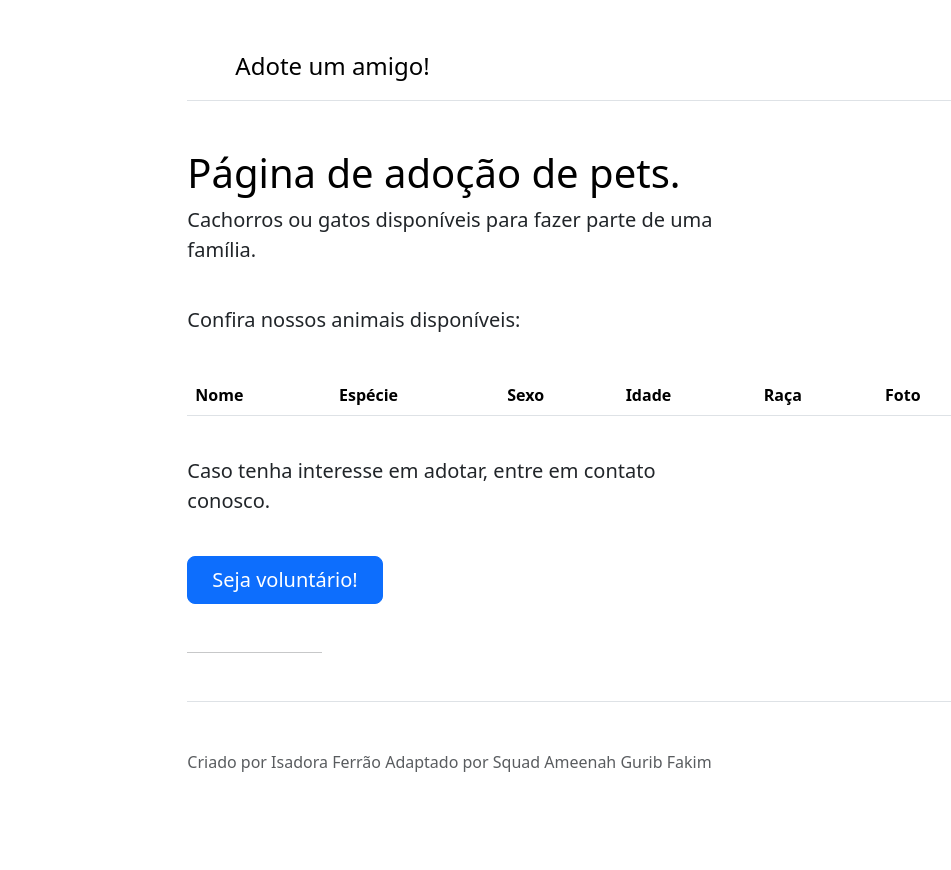
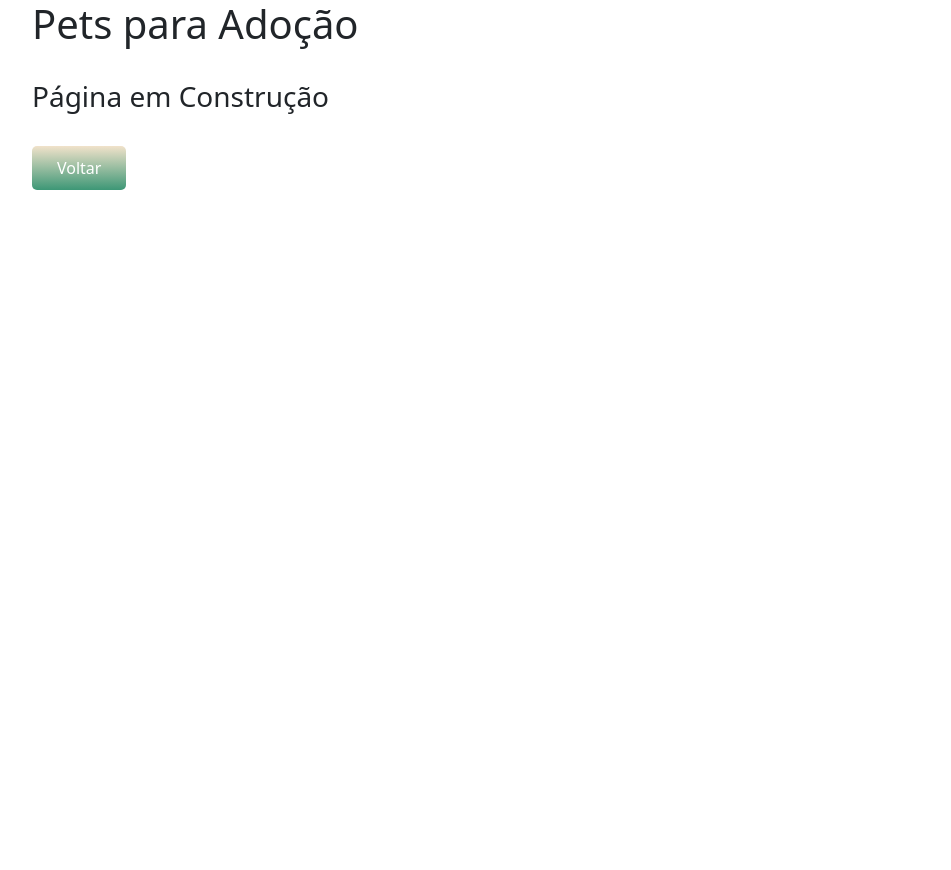
Before and after one commit to apbadaro/ProjetoFinal_SquadAmeenahGuribFakim, a Django app: page / in a window 1280 px wide. Shown: the whole page, without its empty margins (50-1001 px from the left). After the commit the page ends 190 px from the top, so only its background shows below. Run offline with Django 5.2, Linux system fonts and the light colour scheme; lists and menus that the app fills with data are empty; some libraries are stand-ins or nearby versions.

Commit message:
Inclusão página inicial

```diff
--- a/pagina_inicial/templates/inicio.html
+++ b/pagina_inicial/templates/inicio.html
@@ -1,178 +1,37 @@
-<!doctype html>
-<html lang="en" data-bs-theme="auto">
+<!DOCTYPE html>
+<html lang="pt-br">
+<head>
+    <meta charset="UTF-8">
+    <meta name="viewport" content="width=device-width, initial-scale=1.0">
+    <link rel="stylesheet" href="../statics/css/style.css">
+<!--! Falta link do BootStrap -->
+    <link href="https://cdn.jsdelivr.net/npm/bootstrap@5.3.3/dist/css/bootstrap.min.css" rel="stylesheet" integrity="sha384-QWTKZyjpPEjISv5WaRU9OFeRpok6YctnYmDr5pNlyT2bRjXh0JMhjY6hW+ALEwIH" crossorigin="anonymous">
+    <!-- <link href="link bootstrap"> -->
 
-  <head>
-    <script src="../assets/js/color-modes.js"></script>
-    <meta charset="utf-8">
-    <meta name="viewport" content="width=device-width, initial-scale=1">
-    <meta name="description" content="">
-    <meta name="author" content="Mark Otto, Jacob Thornton, and Bootstrap contributors">
-    <meta name="generator" content="Hugo 0.111.3">
-    <title>Cursos online</title>
-    <link rel="canonical" href="https://getbootstrap.com/docs/5.3/examples/starter-template/">
+    <title>Pets para Adoção</title>
+</head>
+<body>
+<!-- Retirei o Nav Menu e coloquei a parte no nav.html -->
 
-    <style>
-      .bd-placeholder-img {
-        font-size: 1.125rem;
-        text-anchor: middle;
-        -webkit-user-select: none;
-        -moz-user-select: none;
-        user-select: none;
-      }
+    <main class="container">
+        <h1>Pets para Adoção</h1>
 
-      @media (min-width: 768px) {
-        .bd-placeholder-img-lg {
-          font-size: 3.5rem;
-        }
-      }
 
-      .b-example-divider {
-        width: 100%;
-        height: 3rem;
-        background-color: rgba(0, 0, 0, .1);
-        border: solid rgba(0, 0, 0, .15);
-        border-width: 1px 0;
-        box-shadow: inset 0 .5em 1.5em rgba(0, 0, 0, .1), inset 0 .125em .5em rgba(0, 0, 0, .15);
-      }
 
-      .b-example-vr {
-        flex-shrink: 0;
-        width: 1.5rem;
-        height: 100vh;
-      }
+        <div class="pagina-construcao">
+            <br>
+            <h3>Página em Construção</h3>
+            <br>
+            <a href="index.html"><button class="btn-gradiente">Voltar</button></a>
+        </div>
+    </main>
+    <!-- <script src="link para Bootstrap js"></script> -->
+    <script src="https://cdn.jsdelivr.net/npm/bootstrap@5.3.3/dist/js/bootstrap.bundle.min.js" integrity="sha384-YvpcrYf0tY3lHB60NNkmXc5s9fDVZLESaAA55NDzOxhy9GkcIdslK1eN7N6jIeHz" crossorigin="anonymous"></script>
+</body>
+</html>
 
-      .bi {
-        vertical-align: -.125em;
-        fill: currentColor;
-      }
+        <!-- Lista com 6 pets por página -->
 
-      .nav-scroller {
-        position: relative;
-        z-index: 2;
-        height: 2.75rem;
-        overflow-y: hidden;
-      }
-
-      .nav-scroller .nav {
-        display: flex;
-        flex-wrap: nowrap;
-        padding-bottom: 1rem;
-        margin-top: -1px;
-        overflow-x: auto;
-        text-align: center;
-        white-space: nowrap;
-        -webkit-overflow-scrolling: touch;
-      }
-
-      .btn-bd-primary {
-        --bd-violet-bg: #712cf9;
-        --bd-violet-rgb: 112.520718, 44.062154, 249.437846;
-
-        --bs-btn-font-weight: 600;
-        --bs-btn-color: var(--bs-white);
-        --bs-btn-bg: var(--bd-violet-bg);
-        --bs-btn-border-color: var(--bd-violet-bg);
-        --bs-btn-hover-color: var(--bs-white);
-        --bs-btn-hover-bg: #6528e0;
-        --bs-btn-hover-border-color: #6528e0;
-        --bs-btn-focus-shadow-rgb: var(--bd-violet-rgb);
-        --bs-btn-active-color: var(--bs-btn-hover-color);
-        --bs-btn-active-bg: #5a23c8;
-        --bs-btn-active-border-color: #5a23c8;
-      }
-
-      .bd-mode-toggle {
-        z-index: 1500;
-      }
-    </style>
-        <link href="/static/starter-template.css" rel="stylesheet">
-        <link href="/static/bootstrap.min.css" rel="stylesheet">
-
-  </head>
-
-  <body>
-    <svg xmlns="http://www.w3.org/2000/svg" style="display: none;">
-      <symbol id="check2" viewBox="0 0 16 16">
-        <path d="M13.854 3.646a.5.5 0 0 1 0 .708l-7 7a.5.5 0 0 1-.708 0l-3.5-3.5a.5.5 0 1 1 .708-.708L6.5 10.293l6.646-6.647a.5.5 0 0 1 .708 0z"/>
-      </symbol>
-      <symbol id="circle-half" viewBox="0 0 16 16">
-        <path d="M8 15A7 7 0 1 0 8 1v14zm0 1A8 8 0 1 1 8 0a8 8 0 0 1 0 16z"/>
-      </symbol>
-      <symbol id="moon-stars-fill" viewBox="0 0 16 16">
-        <path d="M6 .278a.768.768 0 0 1 .08.858 7.208 7.208 0 0 0-.878 3.46c0 4.021 3.278 7.277 7.318 7.277.527 0 1.04-.055 1.533-.16a.787.787 0 0 1 .81.316.733.733 0 0 1-.031.893A8.349 8.349 0 0 1 8.344 16C3.734 16 0 12.286 0 7.71 0 4.266 2.114 1.312 5.124.06A.752.752 0 0 1 6 .278z"/>
-        <path d="M10.794 3.148a.217.217 0 0 1 .412 0l.387 1.162c.173.518.579.924 1.097 1.097l1.162.387a.217.217 0 0 1 0 .412l-1.162.387a1.734 1.734 0 0 0-1.097 1.097l-.387 1.162a.217.217 0 0 1-.412 0l-.387-1.162A1.734 1.734 0 0 0 9.31 6.593l-1.162-.387a.217.217 0 0 1 0-.412l1.162-.387a1.734 1.734 0 0 0 1.097-1.097l.387-1.162zM13.863.099a.145.145 0 0 1 .274 0l.258.774c.115.346.386.617.732.732l.774.258a.145.145 0 0 1 0 .274l-.774.258a1.156 1.156 0 0 0-.732.732l-.258.774a.145.145 0 0 1-.274 0l-.258-.774a1.156 1.156 0 0 0-.732-.732l-.774-.258a.145.145 0 0 1 0-.274l.774-.258c.346-.115.617-.386.732-.732L13.863.1z"/>
-      </symbol>
-      <symbol id="sun-fill" viewBox="0 0 16 16">
-        <path d="M8 12a4 4 0 1 0 0-8 4 4 0 0 0 0 8zM8 0a.5.5 0 0 1 .5.5v2a.5.5 0 0 1-1 0v-2A.5.5 0 0 1 8 0zm0 13a.5.5 0 0 1 .5.5v2a.5.5 0 0 1-1 0v-2A.5.5 0 0 1 8 13zm8-5a.5.5 0 0 1-.5.5h-2a.5.5 0 0 1 0-1h2a.5.5 0 0 1 .5.5zM3 8a.5.5 0 0 1-.5.5h-2a.5.5 0 0 1 0-1h2A.5.5 0 0 1 3 8zm10.657-5.657a.5.5 0 0 1 0 .707l-1.414 1.415a.5.5 0 1 1-.707-.708l1.414-1.414a.5.5 0 0 1 .707 0zm-9.193 9.193a.5.5 0 0 1 0 .707L3.05 13.657a.5.5 0 0 1-.707-.707l1.414-1.414a.5.5 0 0 1 .707 0zm9.193 2.121a.5.5 0 0 1-.707 0l-1.414-1.414a.5.5 0 0 1 .707-.707l1.414 1.414a.5.5 0 0 1 0 .707zM4.464 4.465a.5.5 0 0 1-.707 0L2.343 3.05a.5.5 0 1 1 .707-.707l1.414 1.414a.5.5 0 0 1 0 .708z"/>
-      </symbol>
-    </svg>
-
-    <div class="col-lg-8 mx-auto p-4 py-md-5">
-
-    <header class="d-flex align-items-center pb-3 mb-5 border-bottom">
-      <a href="/" class="d-flex align-items-center text-body-emphasis text-decoration-none">
-        <svg class="bi me-2" width="40" height="32">
-          <use xlink:href="#bootstrap"/>
-        </svg>
-          <span class="fs-4">Adote um amigo!</span>
-      </a>
-    </header>
-
-    <main>
-      {% block principal %}
-      {% load static %}
-      <h1 class="text-body-emphasis">Página de adoção de pets.</h1>
-
-      <p class="fs-5 col-md-8">Cachorros ou gatos disponíveis para fazer parte de uma família. </p>
-      <br>
-      <p class="fs-5 col-md-8">Confira nossos animais disponíveis:</p>
-      <h3 class="text-body-emphasis"></h3>
-      <br>
-      <div class="table-responsive">
-        <table class="table table-striped">
-          <thead>
-            <tr>
-              <th>Nome</th>
-              <th>Espécie</th>
-              <th>Sexo</th>
-              <th>Idade</th>
-              <th>Raça</th>
-              <th>Foto</th>
-              <!-- Adicione outras colunas conforme necessário -->
-            </tr>
-          </thead>
-          <tbody>
-            {% for animal in animals %}
-            <tr>
-              <td>{{ animal.nome }}</td>
-              <td>{{ animal.especie }}</td>
-              <td>{{ animal.sexo }}</td>
-              <td>{{ animal.idade }}</td>
-              <td>{{ animal.raca }}</td>
-              <td>{{ animal.foto }}</td>
-              <!-- Adicione outras colunas conforme necessário -->
-            </tr>
-            {% endfor %}
-          </tbody>
-        </table>
-      </div>
-
-      <br>
-      <p class="fs-5 col-md-8">Caso tenha interesse em adotar, entre em contato conosco. </p>
-      <br>
-
-      <div class="mb-5">
-        <a href="cadastro_voluntario" class="btn btn-primary btn-lg px-4">Seja voluntário!</a>
-      </div>
-      <hr class="col-3 col-md-2 mb-5">
-     {% endblock %}
-    </main>
-
-    <footer class="pt-5 my-5 text-body-secondary border-top">
-      Criado por Isadora Ferrão
-      Adaptado por Squad Ameenah Gurib Fakim
-    </footer>
-    </div>
-    <script src="/static/bootstrap.bundle.min.js"></script>
-  </body>
-</html>
+        <!-- Ao Clicar em um pet, abre a ficha de Detalhes -->
+        <!-- Detalhes: Ficha Médica... -->
+        <!-- ficha_medica_pet.html -->
```
